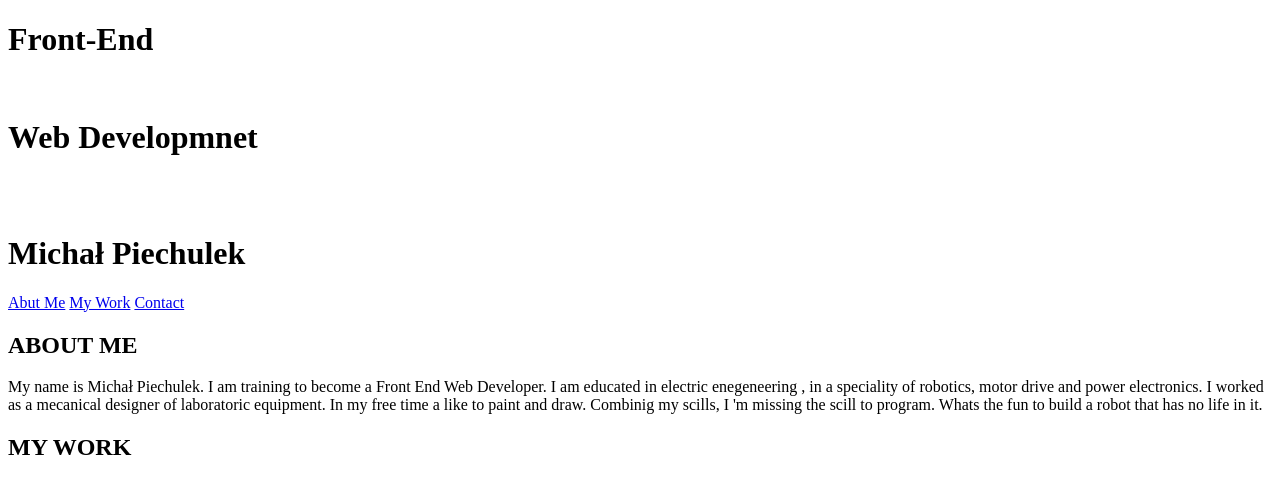
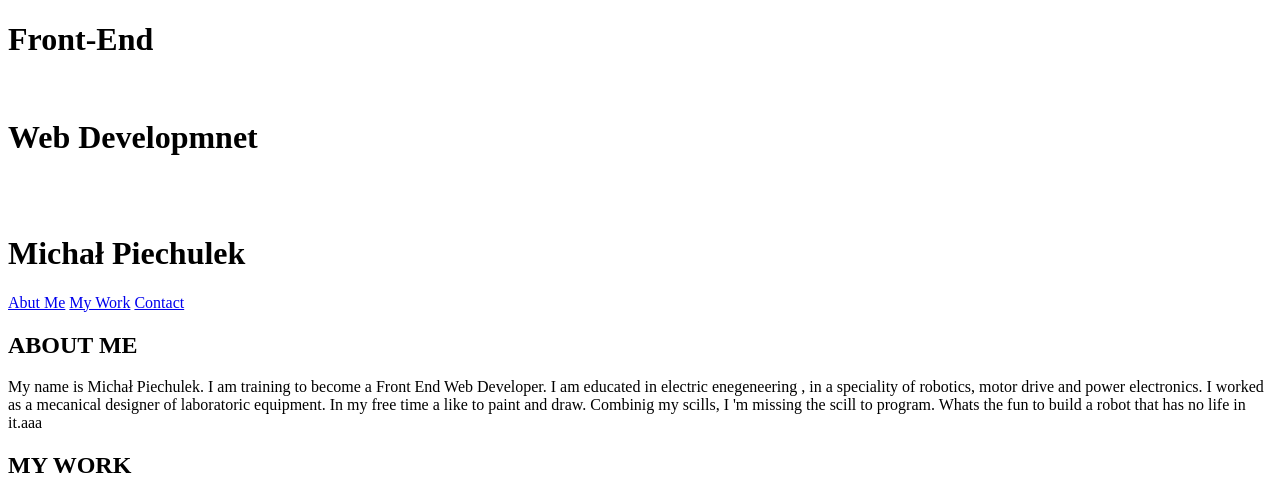
Before and after one commit to mpiechulek/Portfolio-, a website: page src/template.html in a window 1280 px wide. Shown: the top 478 px of the page. Drawn offline with Linux system fonts and the light colour scheme.

Commit message:
08.06.2019 08:02

```diff
--- a/src/template.html
+++ b/src/template.html
@@ -39,7 +39,7 @@
             <section class="scroll-bg" id="aboutme">
                 <h2 class="heading-second">ABOUT ME</h2>
 
-                <p class="paragraph">My name is Michał Piechulek. I am training to become a Front End Web Developer. I am educated in electric enegeneering , in a speciality of robotics, motor drive and power electronics. I worked as a mecanical designer of laboratoric equipment. In my free time a like to paint and draw. Combinig my scills, I 'm missing the scill to program. Whats the fun to build a robot that has no life in it. </p>
+                <p class="paragraph">My name is Michał Piechulek. I am training to become a Front End Web Developer. I am educated in electric enegeneering , in a speciality of robotics, motor drive and power electronics. I worked as a mecanical designer of laboratoric equipment. In my free time a like to paint and draw. Combinig my scills, I 'm missing the scill to program. Whats the fun to build a robot that has no life in it.aaa </p>
             </section>
 
             <!-- ==========================MY WORK========================== -->
```
